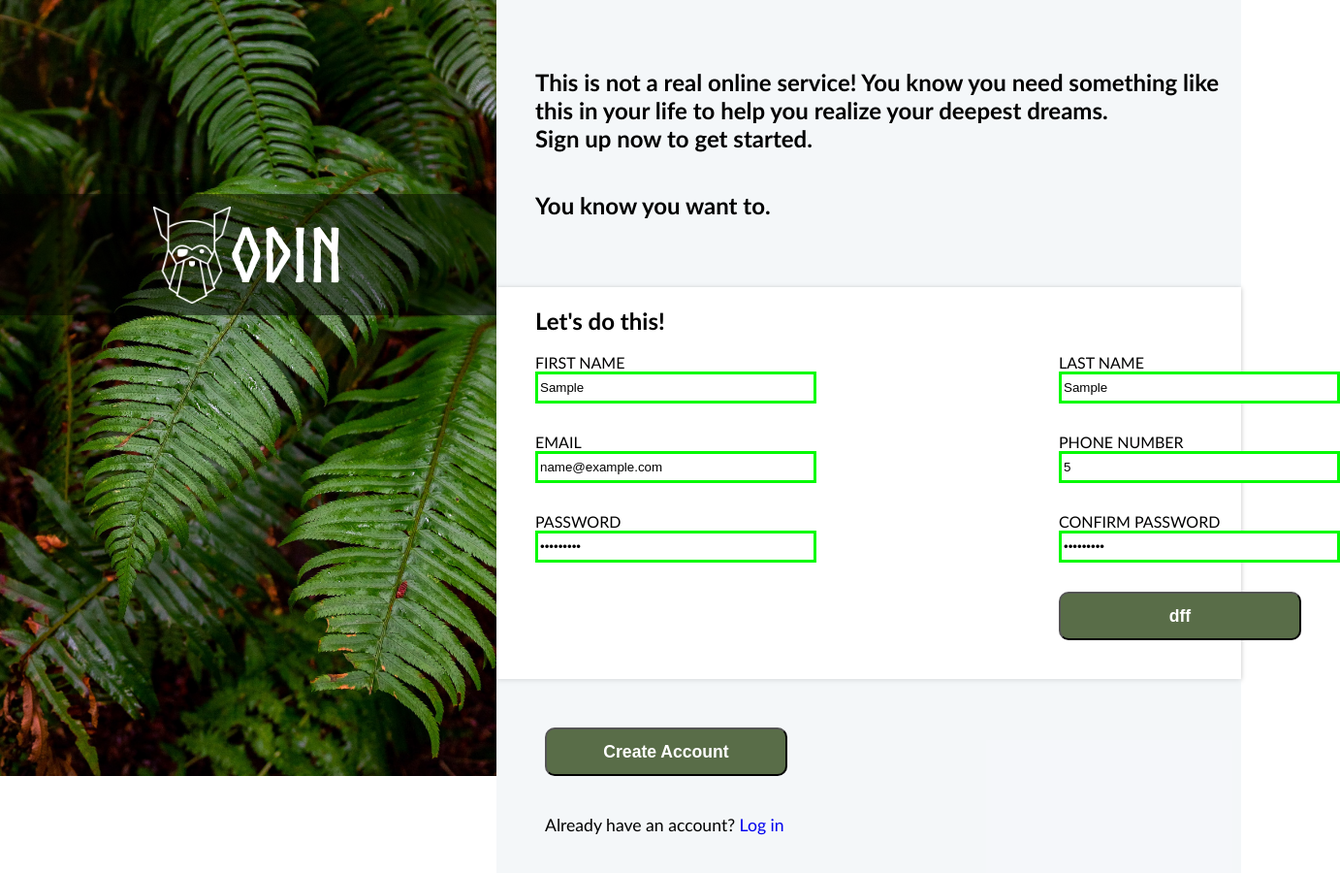
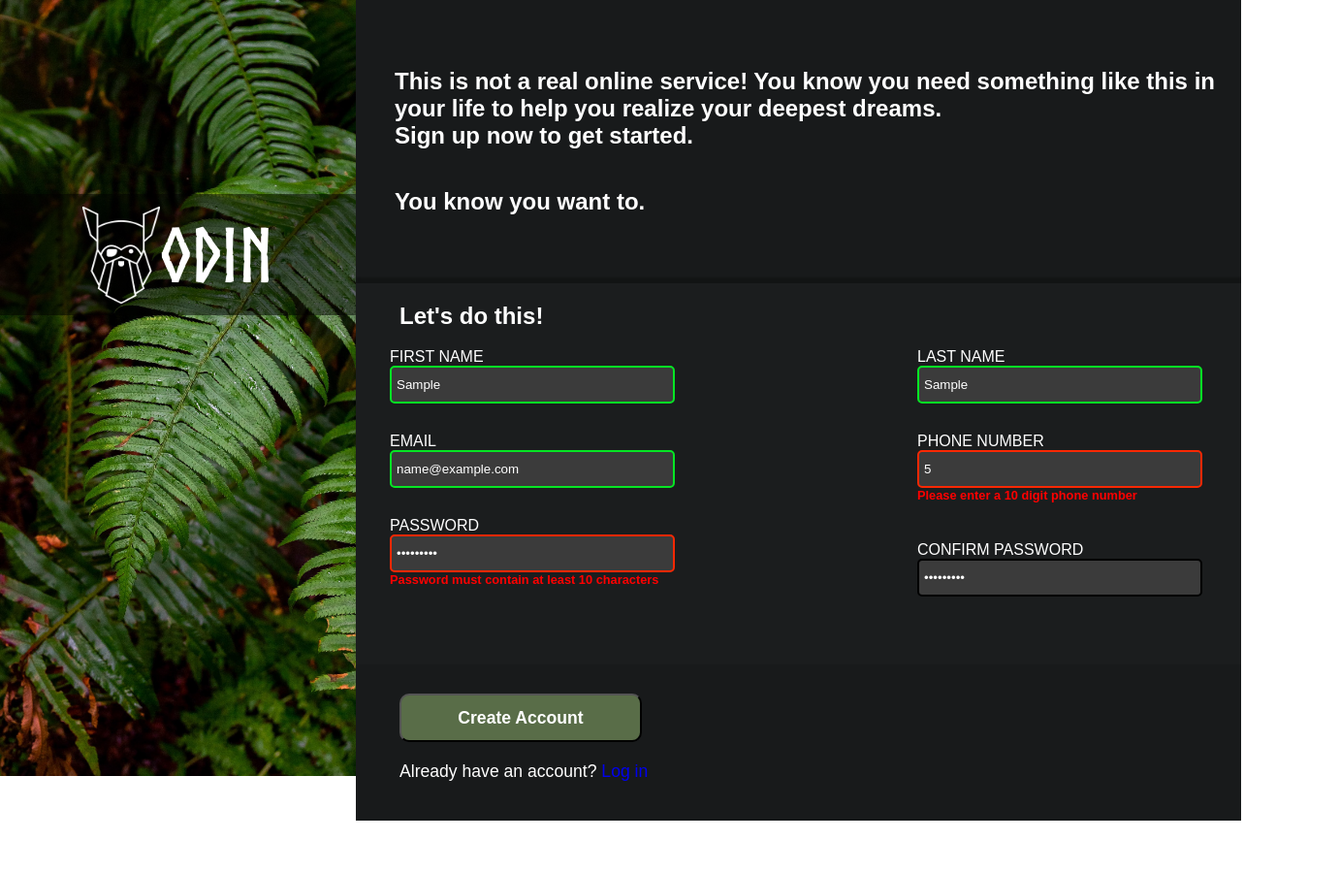
Before and after one commit to yabetsg/sigin-up-form, a plain HTML site: page index.html in a window 1280 px wide. Both pictures are taken after typing "Sample", "name@example.com", "Sample123", "Sample", "5", "Sample123" into the empty fields and a click on the button "Create Account". Shown: the whole page at 97% size, 1382 px wide, since content can reach past the window. After the commit the page ends 846 px from the top, so only its background shows below. Drawn offline with Linux system fonts and the light colour scheme; a web font is replaced by a local one.

Commit message:
Add custom validations for all inputs

```diff
--- a/index.html
+++ b/index.html
@@ -1,5 +1,6 @@
 <!DOCTYPE html>
 <html lang="en">
+
 <head>
   <meta charset="UTF-8" />
   <meta http-equiv="X-UA-Compatible" content="IE=edge" />
@@ -7,13 +8,16 @@
   <title>Sign Up Form</title>
   <link rel="stylesheet" href="style.css" />
   <link rel="stylesheet" href="">
+  <link rel="stylesheet" media="screen" href="https://fontlibrary.org//face/liberation-mono" type="text/css"/>
   <script src="script.js" defer></script>
 </head>
+
 <body>
   <div class="container">
     <aside class="side-background">
       <div class="logo">
-        <img src="odin-logo.png" alt="LOGO">ODIN</div>
+        <img src="odin-logo.png" alt="LOGO">ODIN
+      </div>
       <!-- <img src="./background.jpg" alt="background image"> -->
     </aside>
 
@@ -27,63 +31,76 @@
         </h2>
       </section>
       <section class="form-section">
-          <header><h2>Let's do this!</h2></header>
-          <form action="#" method="get">
+        <header>
+          <h2>Let's do this!</h2>
+        </header>
+        <div class="test">
+          <form id="form" action="#" method="get">
             <div class="form-separator1">
               <div>
                 <div>
                   <label for="firstname">FIRST NAME</label>
+
                 </div>
 
-                <input type="text" name="firstname" id="firstname" />
+                <input type="text" name="firstname" id="firstname" required />
+                <div class="firstname-error"></div>
               </div>
               <div>
                 <div>
                   <label for="email">EMAIL</label>
                 </div>
 
-                <input type="email" name="email" id="email" />
+                <input type="text" name="email" id="email" required />
+                <div class="email-error"></div>
               </div>
               <div>
                 <div>
                   <label for="password">PASSWORD</label>
                 </div>
+                <input type="password" name="password" id="password" required />
+                <div class="password-error"></div>
+              </div>
 
-                <input type="password" name="password" id="password" maxlength="5"/>
-              </div>
             </div>
             <div class="form-separator2">
               <div>
                 <div>
                   <label for="lastname">LAST NAME</label>
                 </div>
-                <input type="text" name="lastname" id="lastname" />
+                <input type="text" name="lastname" id="lastname" required />
+                <div class="lastname-error"></div>
               </div>
               <div>
                 <div>
                   <label for="phone-number">PHONE NUMBER</label>
                 </div>
-                <input type="number" name="number" id="phone-number" />
+                <input type="number" name="number" id="phone-number" required />
+                <div class="phoneNumber-error"></div>
               </div>
               <div>
                 <div>
                   <label for="confirm-password">CONFIRM PASSWORD</label>
                 </div>
-                <input type="password" name="password" id="confirm-password" />
+                <input type="password" name="password" id="confirm-password" required />
+                <div class="confirm-error"></div>
               </div>
-              <div>
-                <button type="submit">dff</button>
+
             </div>
         </div>
+        <div class="submit-div">
+          <button class="submit" type="submit">Create Account</button>
+        </div>
+        </form>
 
-          </form>
       </section>
       <footer>
-         <button class="submit" type="submit">Create Account</button>
 
-          <div class="footer-text">Already have an account?<a href="#">  Log in</a></span></div>
+
+        <div class="footer-text">Already have an account?<a href="#"> Log in</a></span></div>
       </footer>
     </div>
   </div>
 </body>
+
 </html>
--- a/script.js
+++ b/script.js
@@ -0,0 +1,96 @@
+const email = document.getElementById("email");
+const password = document.getElementById("password");
+const form = document.getElementById("form");
+const confirmPassword = document.getElementById("confirm-password");
+const phoneNumber = document.getElementById("phone-number");
+const lastname = document.getElementById("lastname");
+const firstname = document.getElementById("firstname");
+
+const passwordError = document.querySelector(".password-error");
+const passwordInvalid = document.querySelector("#password");
+const emailError = document.querySelector(".email-error");
+const emailInvalid = document.querySelector("#email");
+const firstnameError = document.querySelector(".firstname-error");
+const firstnameInvalid = document.querySelector("#firstname");
+const lastnameError = document.querySelector(".lastname-error");
+const lastnameInvalid = document.querySelector("#lastname");
+const phoneNumberError = document.querySelector(".phoneNumber-error");
+const phoneNumberInvalid = document.querySelector("#phone-number");
+const confirmError = document.querySelector(".confirm-error");
+const confirmInvalid = document.querySelector("#confirm-password");
+
+
+
+
+form.addEventListener("submit", (e) => {
+  //email check
+  if (!email.value.includes("@")) {
+    emailError.classList.add("err");
+    emailInvalid.classList.add("invalid");
+    emailError.textContent = "Please enter a valid email address";
+    e.preventDefault();
+  } else {
+    emailError.textContent = "";
+    emailError.classList.remove("err");
+    emailInvalid.classList.remove("invalid");
+    emailInvalid.classList.add("valid");
+  }
+  //password check
+  if (password.value.length < 10) {
+    passwordError.classList.add("err");
+    passwordInvalid.classList.add("invalid");
+    passwordError.textContent = "Password must contain at least 10 characters";
+    e.preventDefault();
+  } else if (!(password.value === confirmPassword.value)) {
+    passwordInvalid.classList.add("invalid");
+
+    confirmError.classList.add("err");
+    confirmInvalid.classList.add("invalid");
+    confirmError.textContent = "Passwords do not match";
+    e.preventDefault();
+  } else {
+    passwordError.textContent = "";
+    passwordInvalid.classList.remove("invalid");
+    passwordInvalid.classList.add("valid");
+    confirmError.textContent = "";
+    confirmInvalid.classList.remove("invalid");
+    confirmInvalid.classList.add("valid");
+    confirmError.classList.remove("err");
+  }
+  // first name check
+  if (firstname.value.length <= 1) {
+    firstnameError.classList.add("err");
+    firstnameInvalid.classList.add("invalid");
+    firstnameError.textContent = "Please enter a valid name";
+    e.preventDefault();
+  } else {
+    firstnameError.textContent = "";
+    firstnameInvalid.classList.remove("invalid");
+    firstnameInvalid.classList.add("valid");
+    firstnameError.classList.remove("err");
+  }
+  //last name check
+  if (lastname.value.length <= 1) {
+    lastnameError.classList.add("err");
+    lastnameInvalid.classList.add("invalid");
+    lastnameError.textContent = "Please enter a valid name";
+    e.preventDefault();
+  } else {
+    lastnameError.textContent = "";
+    lastnameInvalid.classList.remove("invalid");
+    lastnameInvalid.classList.add("valid");
+    lastnameError.classList.remove("err");
+  }
+  //phone number check
+  if (phoneNumber.value.length < 10) {
+    phoneNumberError.classList.add("err");
+    phoneNumberInvalid.classList.add("invalid");
+    phoneNumberError.textContent = "Please enter a 10 digit phone number";
+    e.preventDefault();
+  } else {
+    phoneNumberError.textContent = "";
+    phoneNumberInvalid.classList.remove("invalid");
+    phoneNumberInvalid.classList.add("valid");
+    phoneNumberError.classList.remove("err");
+  }
+});
--- a/style.css
+++ b/style.css
@@ -1,124 +1,145 @@
+:root{
+  --paragraph-color: rgb(24, 26, 27);
+  --form-color: rgb(27, 29, 30);
+  --footer-color: rgb(24, 26, 27);
+}
 @font-face {
   font-family: "Norse";
   src: url("./Norse-Bold.otf");
 }
-body{
-    height: 100vh;
+
+body {
+
   padding: 0;
   margin: 0;
-    font-family:'Trebuchet MS', 'Lucida Sans Unicode', 'Lucida Grande', 'Lucida Sans', Arial, sans-serif
+  font-family: "LiberationMonoRegular",sans-serif;
+    color: white;
 }
 
-aside{
-
+aside {
+  display: flex;
+  flex: 0.7;
   background-image: url(./background.jpg);
-    background-size:cover;
+  background-size: cover;
   background-repeat: no-repeat;
-    width: 40vw;
-
 }
-h2{
+h2 {
   padding: 0px 0px 0px 40px;
-
 }
-form{
+form {
   display: flex;
   gap: 250px;
-    padding: 0px 40px 40px 40px;
-
+  padding: 0px 40px 20px 30px;
 }
-input{
+input {
   width: 280px;
   height: 25px;
-    border:solid;
-    /* border-color: black; */
-
+  border: 2px solid #000;
+  margin-bottom: 0px;
+  padding: 5px;
+  border-radius: 5px;
+  background-color: rgb(59, 59, 59);
+  color: white;
 }
-input:focus{
-    border-color: rgb(3, 110, 250);
-
+input:focus {
+  outline: none;
+  border-color: rgb(6, 148, 230);
 }
-input:valid{
-    border-color: rgb(3, 250, 3);
+.valid {
+  border-color: rgb(6, 230, 36);
 }
-input:invalid{
+.invalid {
   border-color: rgb(250, 40, 3);
 }
-img{
+
+img {
   height: 100px;
   width: 80px;
 }
-.logo{
+.logo {
   display: flex;
   justify-content: center;
   align-items: center;
-    width: inherit;
+
   height: 125px;
+  width: -webkit-fill-available;
   margin: 200px 0px 0px 0px;
   background-color: rgba(0, 0, 0, 0.493);
   color: white;
-    font-family: 'Norse';
+  font-family: "Norse";
   font-size: 4.8rem;
-
 }
-
-.content{
-    width: 60vw;
-    display: flex;
-    flex-direction: column;
-
+.err {
+  font-size: 0.8rem;
+  font-weight: bold;
+  width: 280px;
+  height: 25px;
+  color: red;
 }
-.container{
-    display: flex;
-    height: 100%;
-
-}
-.paragraph-section{
+.content {
   display: flex;
   flex: 1;
   flex-direction: column;
-    background-color: #ecf1f58c;
+}
+.container {
+  display: flex;
+  height: 100vh;
+  width: auto;
+}
+.paragraph-section {
+  display: flex;
+  flex: 1;
+  flex-direction: column;
+  background-color: var(--paragraph-color);
   justify-content: flex-end;
-     padding:50px 0px 50px 0px;
+  padding: 50px 0px 50px 0px;
+}
+.submit-div {
+  width: 0px;
 
-
+  position: relative;
+  top: 80px;
+  left: 40px;
 }
-.form-section{
+.form-section {
   margin: 0;
-
-    box-shadow:0px 1px 5px rgb(0 0 0 / 25%), 0px 4px 4px rgb(0 0 0 / 0%);
+  padding: 0px 0px 0px 5px;
+  background-color: var(--form-color);
+  box-shadow: 0px -6px 2px rgb(0 0 0 / 25%), 0px 53px 0px rgb(0 0 0 / 0%)
 }
-.form-separator1{
+.form-separator1 {
   display: flex;
   flex-direction: column;
   font-size: 1rem;
   gap: 30px;
 }
-.form-separator2{
+.form-separator2 {
   display: flex;
   flex-direction: column;
   font-size: 1rem;
   gap: 30px;
 }
 
-button{
+button {
   width: 250px;
   height: 50px;
-    background-color: #596D48;
+  background-color: #596d48;
   color: white;
   font-weight: bolder;
   font-size: 1.1rem;
   border-radius: 10px;
 }
-footer{
+footer {
   display: flex;
   flex: 1;
   flex-direction: column;
-     padding: 50px;
+
+  padding: 100px 40px 40px 45px;
   gap: 40px;
-     background-color: #ecf1f58c;
+  background-color: var(--footer-color);
 }
-.footer-text,a{
+.footer-text,
+a {
   font-size: 1.1rem;
   text-decoration: none;
 }
```
Lines whose indentation alone changed are shown as unchanged.
